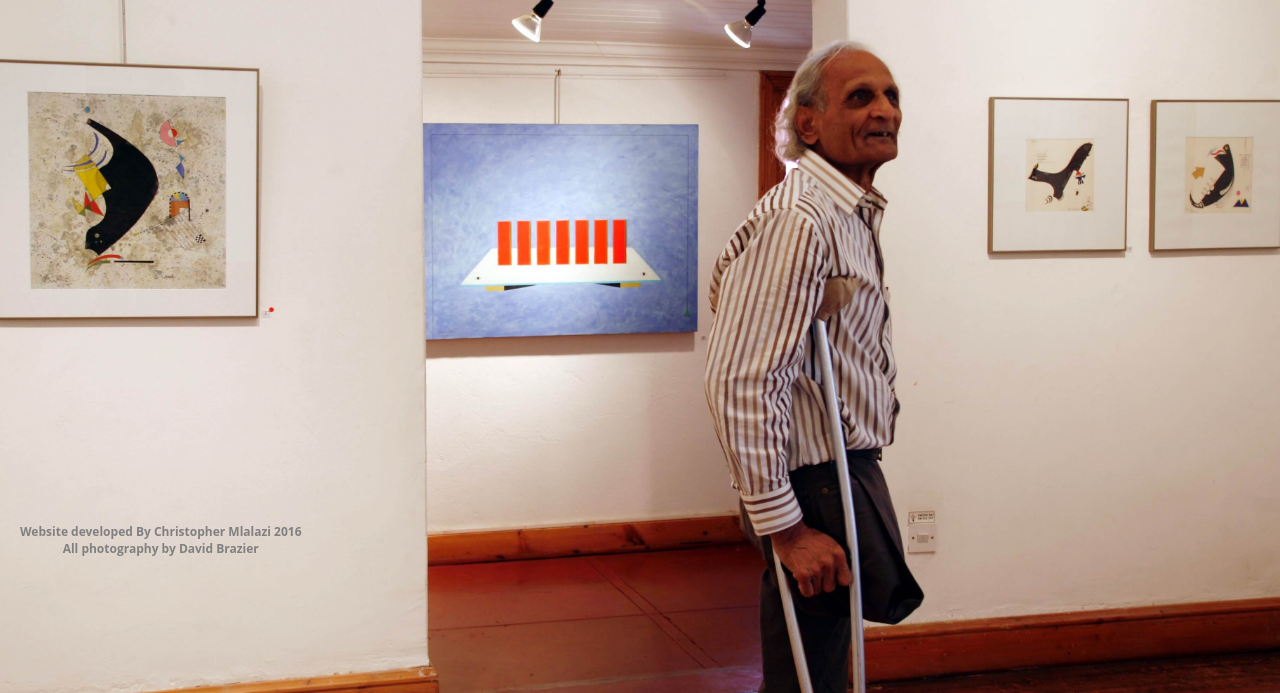
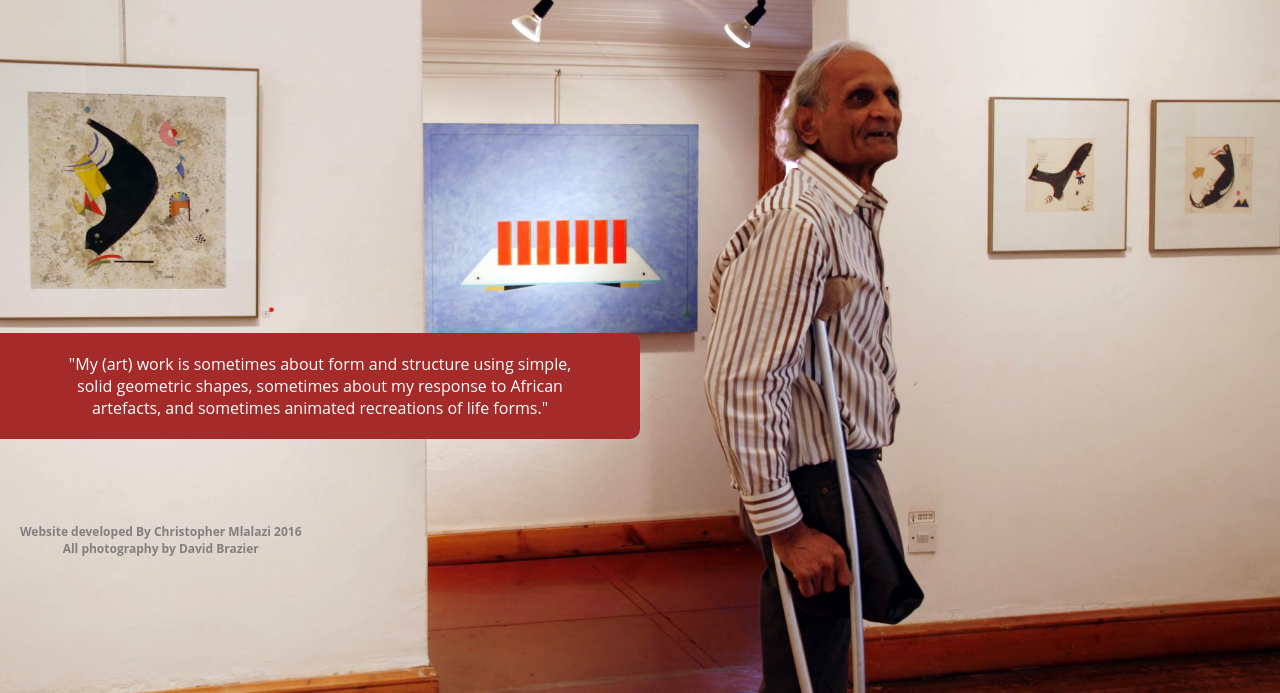
Before and after one commit to ChrisMlalazi/Thakor-Patel, a plain HTML site: page index.html in a window 1280 px wide. Shown: the part 107-800 px from the top of the page. Drawn offline with Linux system fonts and the light colour scheme.

Commit message:
Index Page Description

```diff
--- a/css/main.css
+++ b/css/main.css
@@ -431,9 +431,6 @@ HOME PAGE
   margin-top: 40px;
 }
 
-.flex {
-
-}
 
 footer {
   text-align: center;
@@ -713,7 +710,17 @@ nav {
 }
 
 .card {
-  display: none;
+  background-color: transparent;
+  clear: both;
+  position: relative;
+  top: 400px;
+  width: 50%;
+  float: left;
+  background-color: brown;
+  color: white;
+  border-top-right-radius: 10px;
+  border-bottom-right-radius: 10px;
+
 }
 
 
--- a/index.html
+++ b/index.html
@@ -51,7 +51,7 @@
     <main>
       <div class="card ">
         <div class="flex">
-         <p>"My work is sometimes about form and structure using simple, solid geometric shapes, sometimes about my response to African artefacts, and sometimes animated recreations of life forms."</p>
+         <p>"My (art) work is sometimes about form and structure using simple, solid geometric shapes, sometimes about my response to African artefacts, and sometimes animated recreations of life forms."</p>
         </div>
       </div>
     </main>
```
